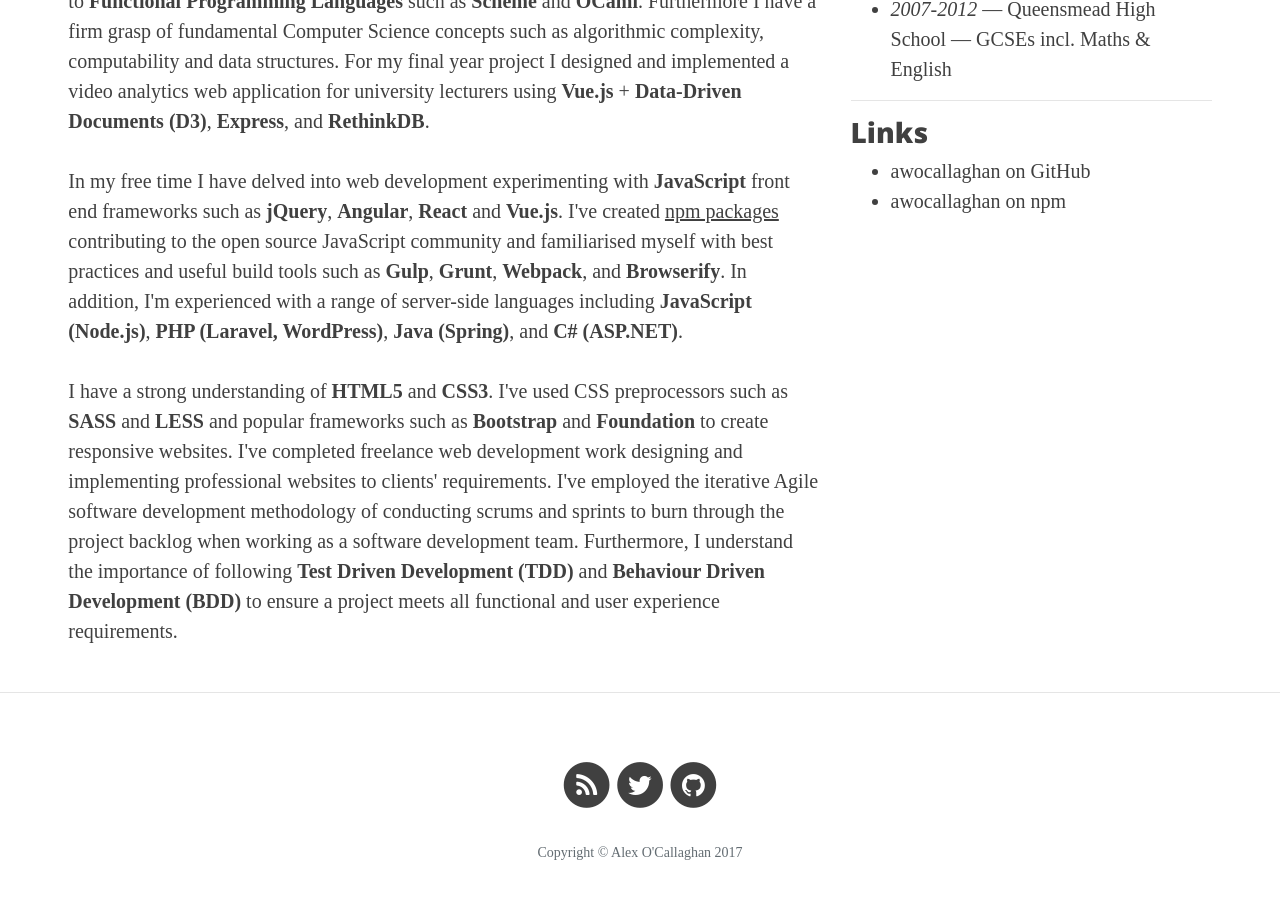
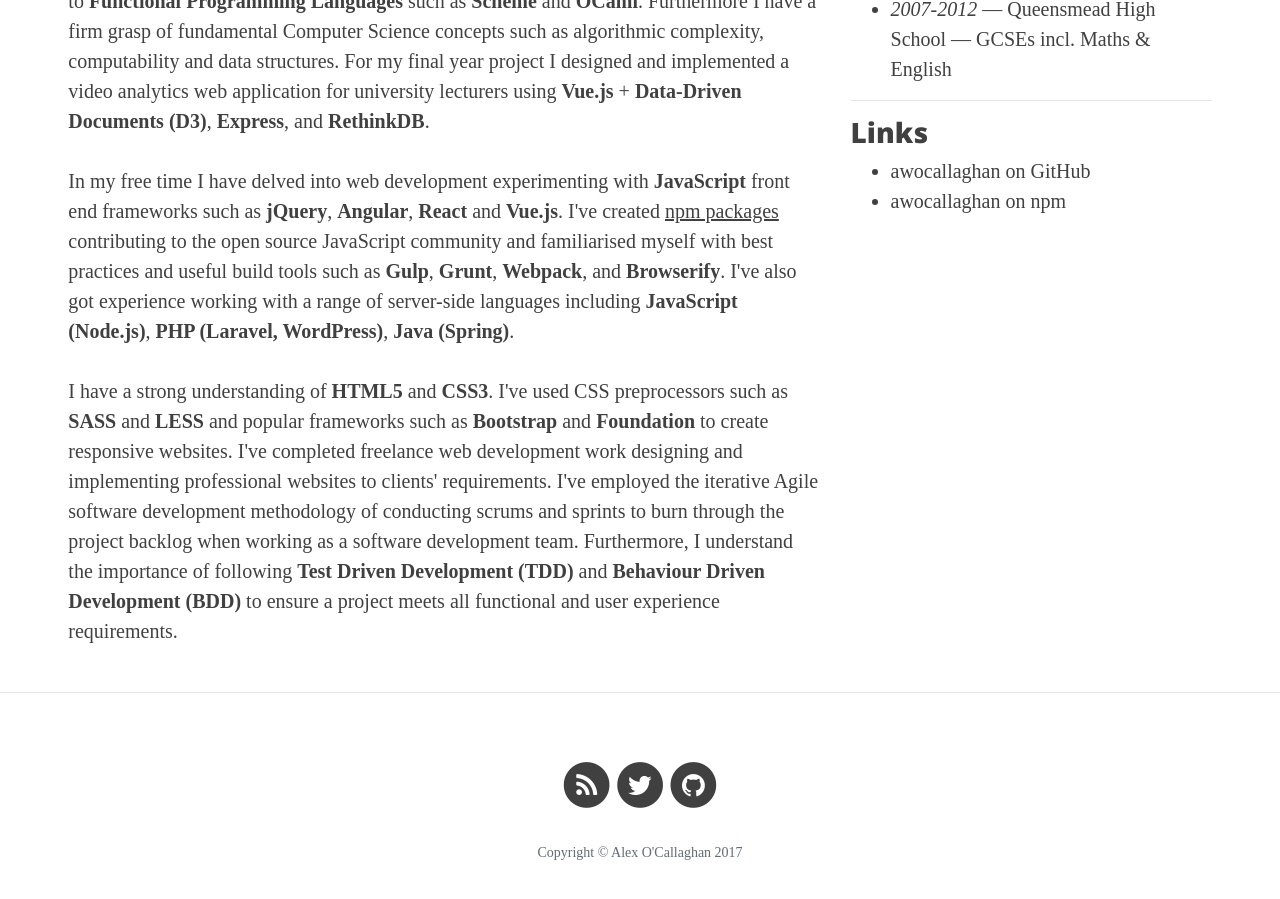
Before and after one commit to awocallaghan/no-async-css, a Jekyll site: the page built from about.html, in a window 1280 px wide and 900 px high, scrolled down 787 px. Built offline with Jekyll 4.4.1, drawn with Linux system fonts in a browser that asks for light colours; some web fonts are replaced.

Commit message:
Updated about page

```diff
--- a/about.html
+++ b/about.html
@@ -29,7 +29,7 @@
       <a href="https://www.npmjs.com/~awocallaghan" target="_blank">npm packages</a>
       contributing to the open source JavaScript community and familiarised myself
       with best practices and useful build tools such as <strong>Gulp</strong>,
-      <strong>Grunt</strong>, <strong>Webpack</strong>,  and <strong>Browserify</strong>. In addition, I'm experienced with a range of server-side languages including <strong>JavaScript (Node.js)</strong>, <strong>PHP (Laravel, WordPress)</strong>, <strong>Java (Spring)</strong>, and <strong>C# (ASP.NET)</strong>.
+      <strong>Grunt</strong>, <strong>Webpack</strong>,  and <strong>Browserify</strong>. I've also got experience working with a range of server-side languages including <strong>JavaScript (Node.js)</strong>, <strong>PHP (Laravel, WordPress)</strong>, <strong>Java (Spring)</strong>.
     </p>
     <p>
       I have a strong understanding of <strong>HTML5</strong> and <strong>CSS3</strong>.
```
